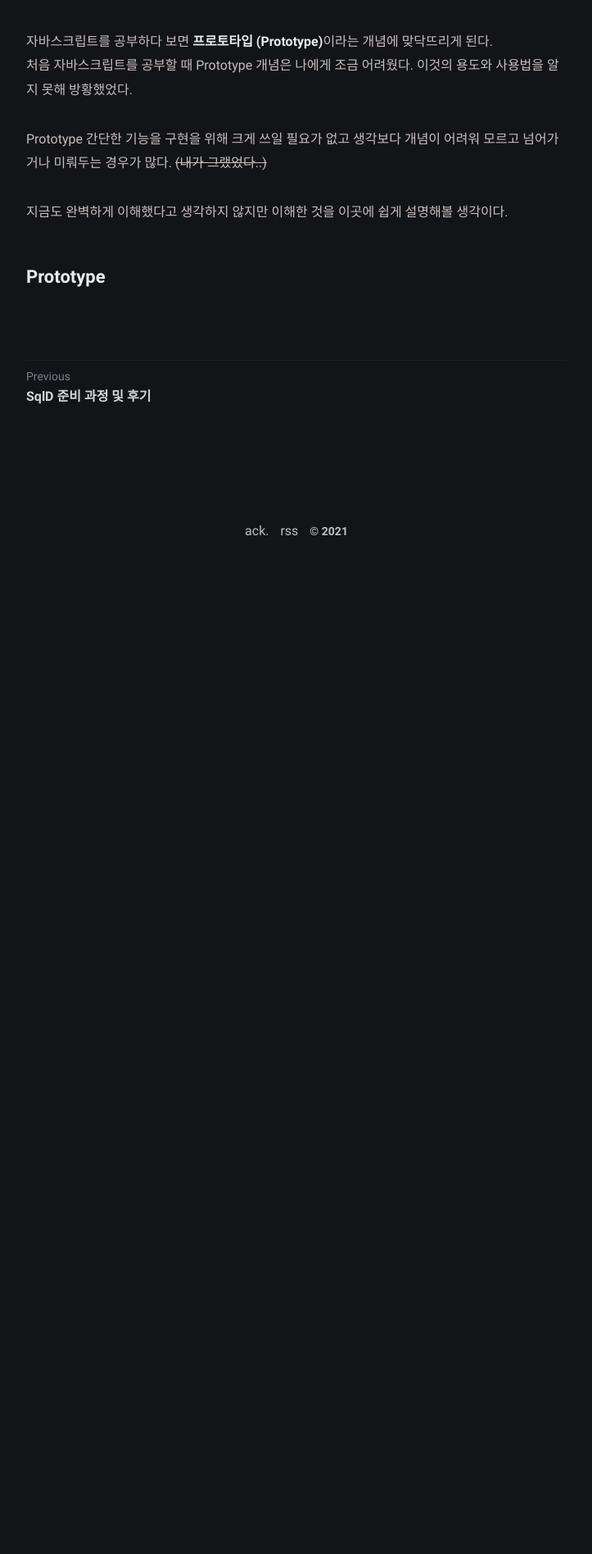
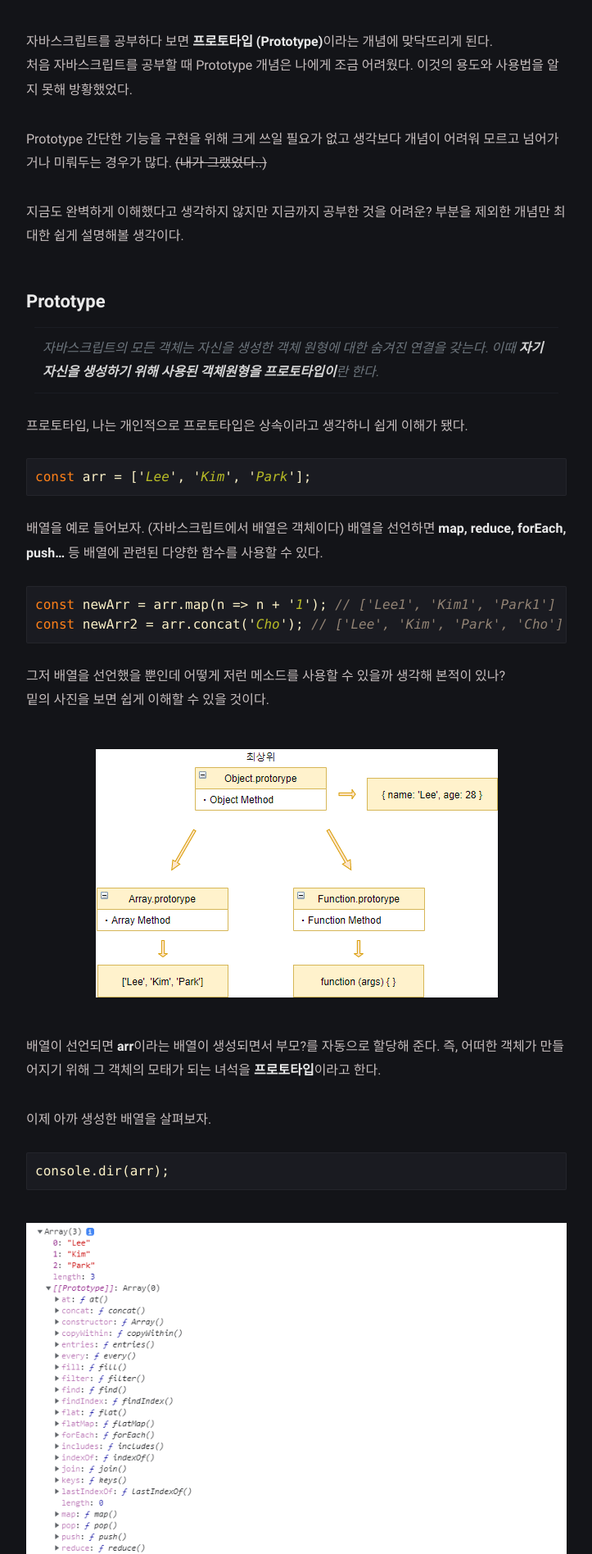
Before and after one commit to LeeJams/LeeJams.github.io, a Jekyll site: the page built from _posts/JaeMin/2021-09-25-Prototype.md, in a window 1280 px wide. Shown: the part 446-2342 px from the top of the page at 82% size, without its empty margins (278-1001 px from the left). Built offline with Jekyll 4.4.1, drawn with Linux system fonts in a browser that asks for light colours; comment, search, counter and statistics services are not loaded; before the commit the page ends 1141 px from its top, so only the background shows below that; some of the changed text lies outside the part shown.

Commit message:
Prototype에 관한 글 작성 및 일부 css / 동욱이가 잘못 넣어놓은 것? 수정^-^

````diff
--- a/_posts/JaeMin/2021-09-25-Prototype.md
+++ b/_posts/JaeMin/2021-09-25-Prototype.md
@@ -12,6 +12,41 @@ author: "LeeJam"
 
 Prototype 간단한 기능을 구현을 위해 크게 쓰일 필요가 없고 생각보다 개념이 어려워 모르고 넘어가거나 미뤄두는 경우가 많다. <span style="text-decoration-line: line-through;">(내가 그랬었다..)</span><br />
 
-지금도 완벽하게 이해했다고 생각하지 않지만 이해한 것을 이곳에 쉽게 설명해볼 생각이다.
+지금도 완벽하게 이해했다고 생각하지 않지만 지금까지 공부한 것을 어려운? 부분을 제외한 개념만 최대한 쉽게 설명해볼 생각이다.
 
 ## Prototype
+>자바스크립트의 모든 객체는 자신을 생성한 객체 원형에 대한 숨겨진 연결을 갖는다. 이때 **자기 자신을 생성하기 위해 사용된 객체원형을 프로토타입이**란 한다.
+
+프로토타입, 나는 개인적으로 프로토타입은 상속이라고 생각하니 쉽게 이해가 됐다.
+```javascript
+const arr = ['Lee', 'Kim', 'Park'];
+```
+배열을 예로 들어보자. (자바스크립트에서 배열은 객체이다) 배열을 선언하면 **map, reduce, forEach, push...** 등 배열에 관련된 다양한 함수를 사용할 수 있다.
+```javascript
+const newArr = arr.map(n => n + '1'); // ['Lee1', 'Kim1', 'Park1']
+const newArr2 = arr.concat('Cho'); // ['Lee', 'Kim', 'Park', 'Cho']
+```
+그저 배열을 선언했을 뿐인데 어떻게 저런 메소드를 사용할 수 있을까 생각해 본적이 있나?<br />
+밑의 사진을 보면 쉽게 이해할 수 있을 것이다.
+<p>
+  <center>
+    <img src="../../assets/img/2021-09-26-Prototype/prototype.png" alt="Prototype">
+  </center>
+</p>
+
+배열이 선언되면 **arr**이라는 배열이 생성되면서 부모?를 자동으로 할당해 준다. 즉, 어떠한 객체가 만들어지기 위해 그 객체의 모태가 되는 녀석을 **프로토타입**이라고 한다.
+
+이제 아까 생성한 배열을 살펴보자.
+```javascript
+console.dir(arr);
+```
+<p>
+  <center>
+    <img src="../../assets/img/2021-09-26-Prototype/arr_prototype.png" alt="Array_Prototype">
+  </center>
+</p>
+console.dir로 arr을 찍어보면 밑에 **[[Prototype]]**으로 숨겨진 연결을 확인할 수 있고 숨겨진 연결을 확인해보면
+우리가 사용하는 배열에 관한 메소드가 정의된 것을 확인할 수 있다.
+
+## 마무리
+프로토타입을 공부하면서 이해한 내용을 가볍게 정리해봤습니다. 피드백은 환영입니다.
--- a/_sass/klise/_base.scss
+++ b/_sass/klise/_base.scss
@@ -257,7 +257,6 @@ em {
 blockquote {
   color: $gray;
   font-style: italic;
-  text-align: center;
   opacity: 0.9;
   border-top: 1px solid $light;
   border-bottom: 1px solid $light;
--- a/_sass/klise/_syntax.scss
+++ b/_sass/klise/_syntax.scss
@@ -22,7 +22,6 @@ code {
 
 // Codeblock Theme
 pre.highlight, pre {
-  margin: 0 -27px;
   @include media-query($on-mobile) {
     margin: 0 calc(51% - 51vw);
     padding-left: 20px;
````
Also changed, not shown: _posts/DongUk/2021-09-15-SqlD_Guide.md (+1 -1 lines), assets/img/2021-09-26-Prototype/arr_prototype.png (added), assets/img/2021-09-26-Prototype/prototype.png (added).
